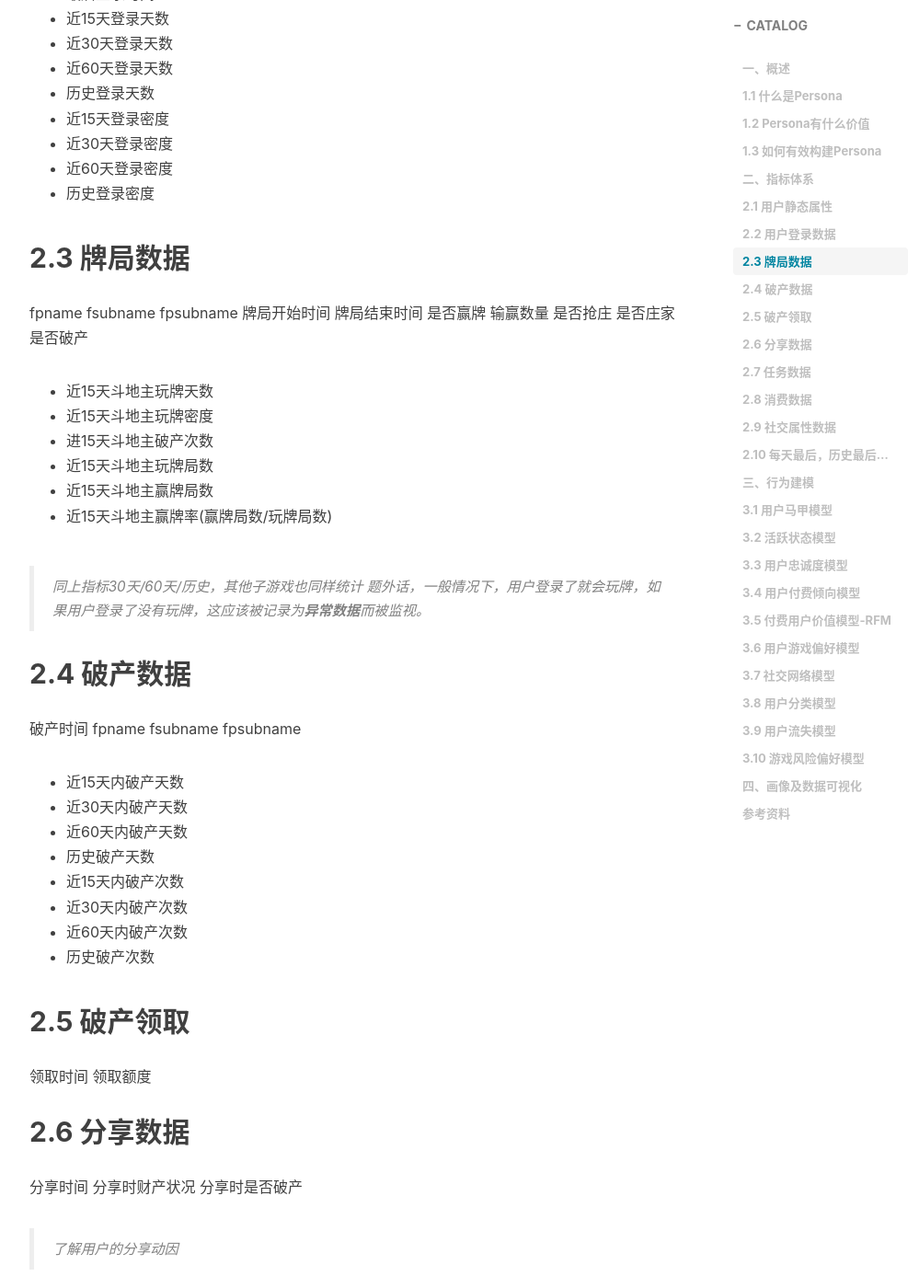
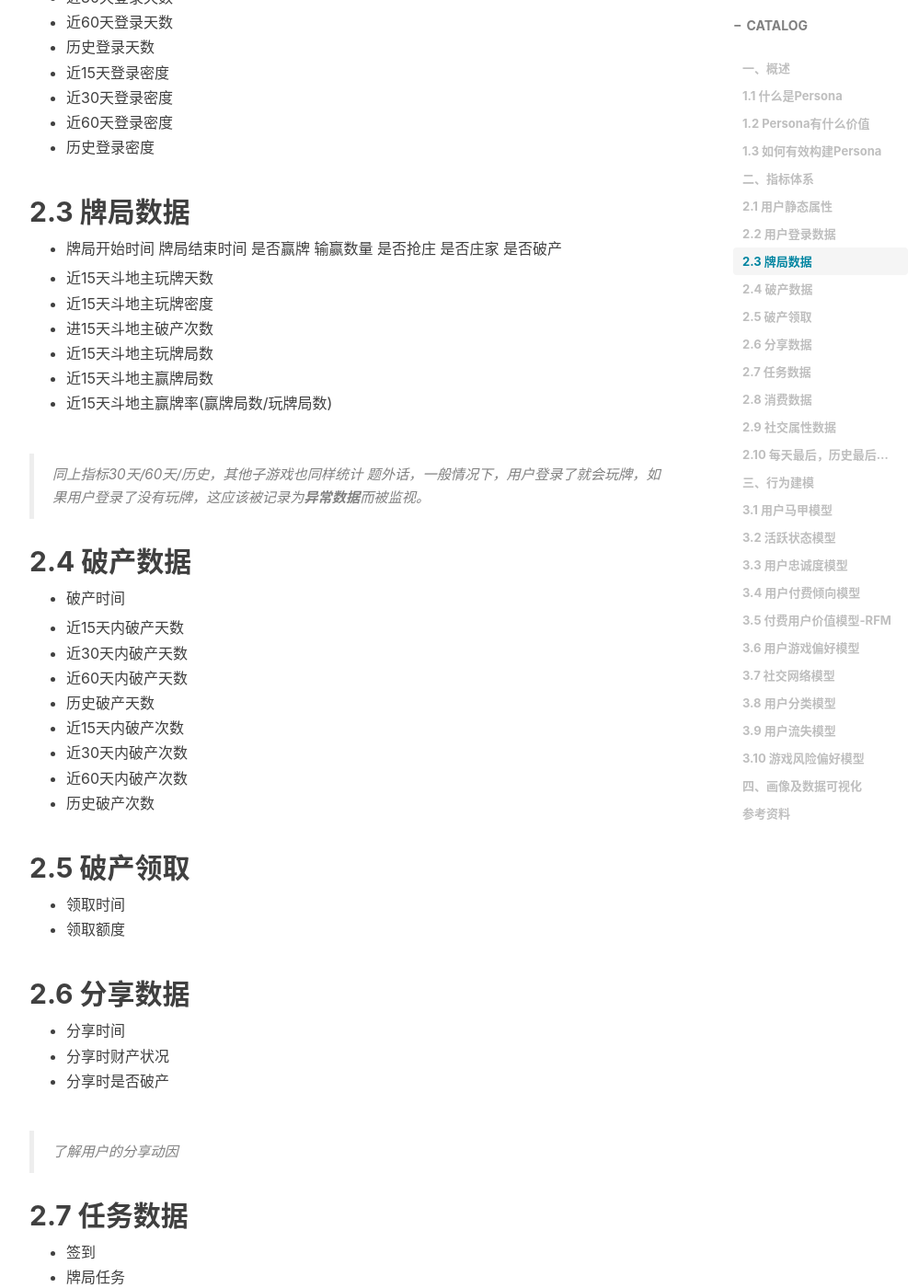
Before and after one commit to xeebudong/xeebudong.github.io, a Jekyll site: the page built from _posts/2016-12-29-大数据应用之玩家用户画像.markdown, in a window 1280 px wide and 1400 px high, scrolled down 2642 px. Shown: the whole window at 92% size, without its empty margins (233-1232 px from the left). Built offline with Jekyll 4.4.1, drawn with Linux system fonts in a browser that asks for light colours; nearby versions of some CDN libraries; comment, search, counter and statistics services are not loaded; some of the changed text lies outside the part shown.

Commit message:
- 2020/04/20 16:36:35

```diff
--- a/_posts/2016-12-29-大数据应用之玩家用户画像.markdown
+++ b/_posts/2016-12-29-大数据应用之玩家用户画像.markdown
@@ -49,9 +49,7 @@ Persona是建立在对真实用户深刻理解，及高精准相关数据的概
 - 屏幕大小
 
 ## 2.2 用户登录数据
-登录时间
-退出时间
-
+- 登录时间\退出时间
 - 最后登录时间
 - 近15天登录天数
 - 近30天登录天数
@@ -63,16 +61,13 @@ Persona是建立在对真实用户深刻理解，及高精准相关数据的概
 - 历史登录密度
 
 ## 2.3 牌局数据
-fpname
-fsubname
-fpsubname
-牌局开始时间
-牌局结束时间
-是否赢牌
-输赢数量
-是否抢庄
-是否庄家
-是否破产
+- 牌局开始时间
+  牌局结束时间
+  是否赢牌
+  输赢数量
+  是否抢庄
+  是否庄家
+  是否破产
 
 - 近15天斗地主玩牌天数
 - 近15天斗地主玩牌密度
@@ -85,10 +80,7 @@ fpsubname
 > 题外话，一般情况下，用户登录了就会玩牌，如果用户登录了没有玩牌，这应该被记录为***异常数据***而被监视。
 
 ## 2.4 破产数据
-破产时间
-fpname
-fsubname
-fpsubname
+- 破产时间
 
 - 近15天内破产天数
 - 近30天内破产天数
@@ -100,29 +92,29 @@ fpsubname
 - 历史破产次数
 
 ## 2.5 破产领取
-领取时间
-领取额度
+- 领取时间
+- 领取额度
 
 ## 2.6 分享数据
-分享时间
-分享时财产状况
-分享时是否破产
+- 分享时间
+- 分享时财产状况
+- 分享时是否破产
 
 > 了解用户的分享动因
 
 ## 2.7 任务数据
-签到
-牌局任务
+- 签到
+- 牌局任务
 
 ## 2.8 消费数据
-付费总额
-平均付费
-最后购买时间
-购买频次
-付费场景
-下单时间
-支付时间
-付费场景
+- 付费总额
+  平均付费
+  最后购买时间
+  购买频次
+  付费场景
+  下单时间
+  支付时间
+  付费场景
 
 - 近15天下单次数
 - 近30天下单次数
@@ -133,31 +125,31 @@ fpsubname
 
 ## 2.9 社交属性数据
 
-分享次数
-分享被浏览次数(可以对每个分享，都做好标记)
-发起私人房次数
-成功组建私人房次数
-参与私人房次数
-朋友数量
-请求添加好友次数
-添加好友成功次数
-被请求添加好友次数
-通过好友请求次数
+- 分享次数
+  分享被浏览次数(可以对每个分享，都做好标记)
+  发起私人房次数
+  成功组建私人房次数
+  参与私人房次数
+  朋友数量
+  请求添加好友次数
+  添加好友成功次数
+  被请求添加好友次数
+  通过好友请求次数
 
 ## 2.10 每天最后，历史最后数据
 
-每天最后登录时间
-每天最后牌局
-每天最后牌局输赢
-每天最后牌局是否破产
-每天最后牌局是否大厅破产
-每天最后结余资产
-历史最后登录时间
-历史最后一天登录次数
-历史最后牌局
-历史最后牌局输赢
-历史最后牌局是否破产
-历史最后牌局是否大厅破产
+- 每天最后登录时间
+  每天最后牌局
+  每天最后牌局输赢
+  每天最后牌局是否破产
+  每天最后牌局是否大厅破产
+  每天最后结余资产
+  历史最后登录时间
+  历史最后一天登录次数
+  历史最后牌局
+  历史最后牌局输赢
+  历史最后牌局是否破产
+  历史最后牌局是否大厅破产
 
 # 三、行为建模
 
```
Also changed, not shown: _posts/2019-02-08-SAS正则表达式.md (+16 -12 lines), _posts/2019-03-12-SAS中COMPRESS用法详解.md (+10 -8 lines), _posts/2019-07-24-pandas.to_excel数据覆盖及应对方法.md (+3 -3 lines), _posts/2020-04-02-python动态变量及排列组合.markdown (+6 -9 lines), _posts/2020-04-02-空值及Python空值检验.markdown (+8 -8 lines).
